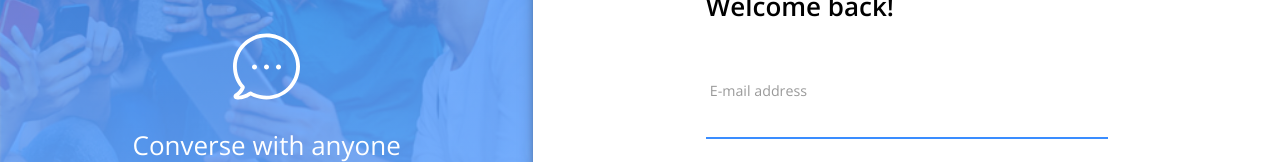
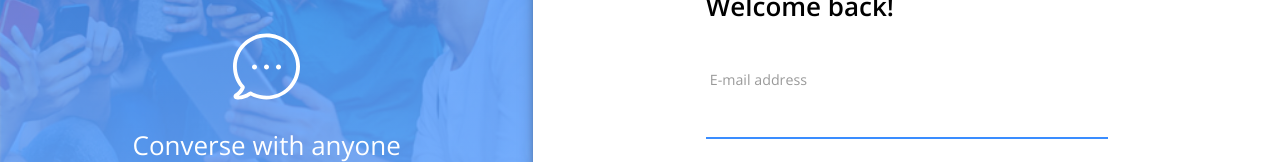
Before and after one commit to clay099/messenger, a React (Create React App) app in the folder client/: page /login in a window 1280 px wide. Shown: the part 215-377 px from the top of the page. Built offline with nearby package versions, Linux system fonts and the light colour scheme; no server answers.

Commit message:
fix spacing on email

```diff
--- a/client/src/pages/Login/LoginForm/LoginForm.tsx
+++ b/client/src/pages/Login/LoginForm/LoginForm.tsx
@@ -53,7 +53,11 @@ export default function Login({ handleSubmit }: Props) {
 				>
 					<TextField
 						id="email"
-						label={<p className={classes.label}>E-mail address</p>}
+						label={
+							<Typography className={classes.label}>
+								E-mail address
+							</Typography>
+						}
 						fullWidth
 						margin="normal"
 						InputLabelProps={{
```
